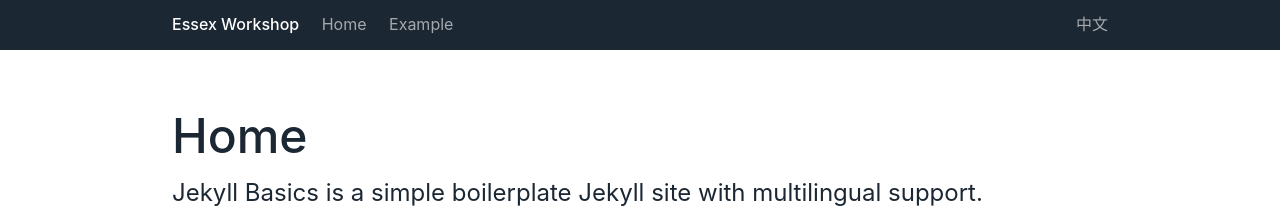
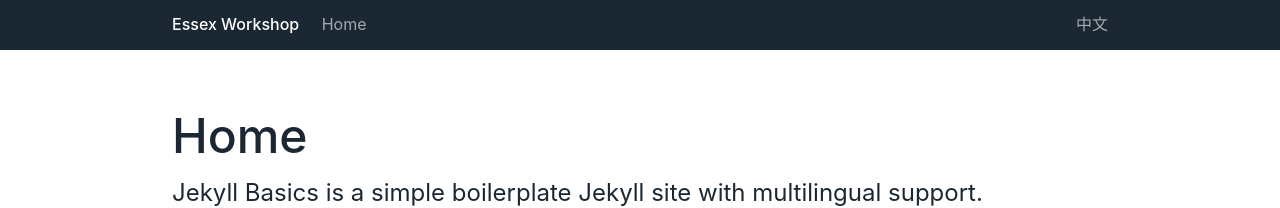
Before and after one commit to krisztian-hofstadter-tedor/jekyll-multiling, a Jekyll site: the page built from index.md, in a window 1280 px wide. Shown: the top 208 px of the page. Built offline with Jekyll 4.4.1, drawn with Linux system fonts in a browser that asks for light colours.

Commit message:
take example page from menu

```diff
--- a/_data/menu.yml
+++ b/_data/menu.yml
@@ -1,4 +1,2 @@
 - id: home
   path: /
-- id: example
-  path: /example
```
Also changed, not shown: 19 other files.
